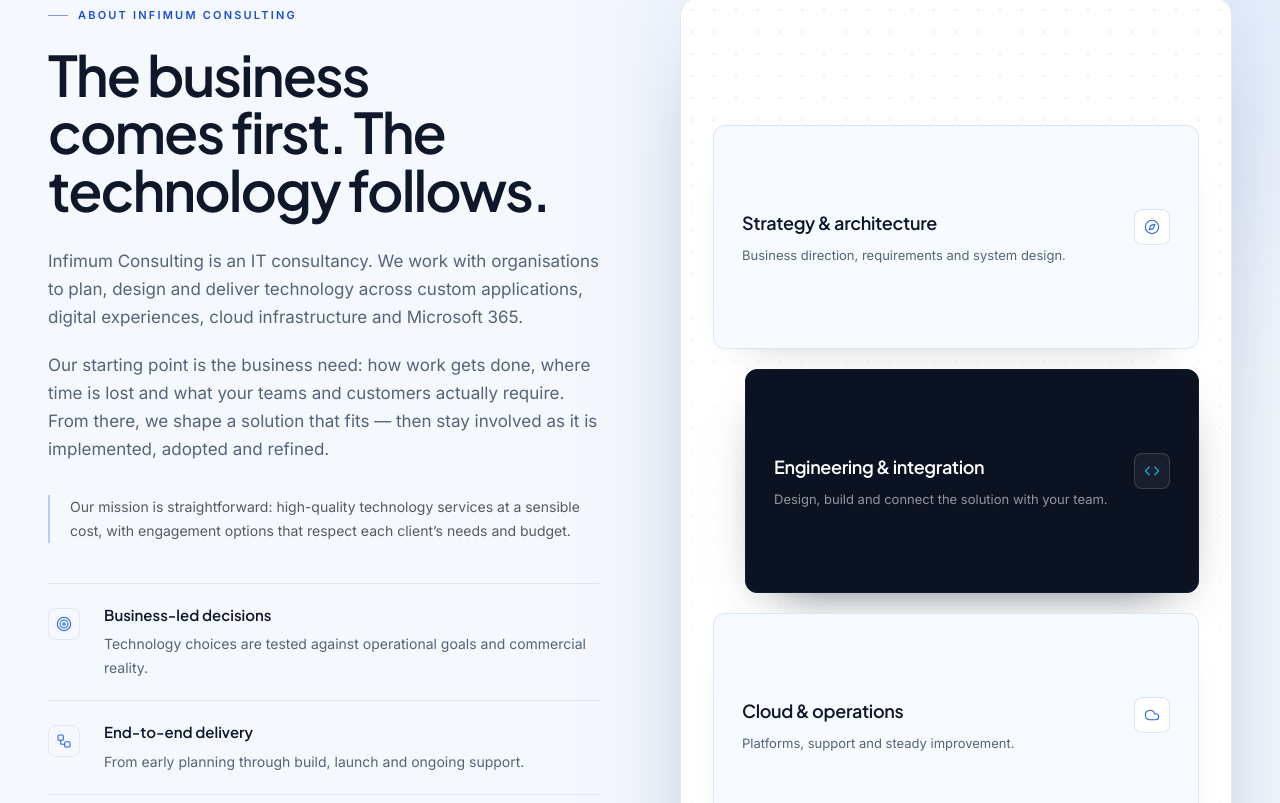
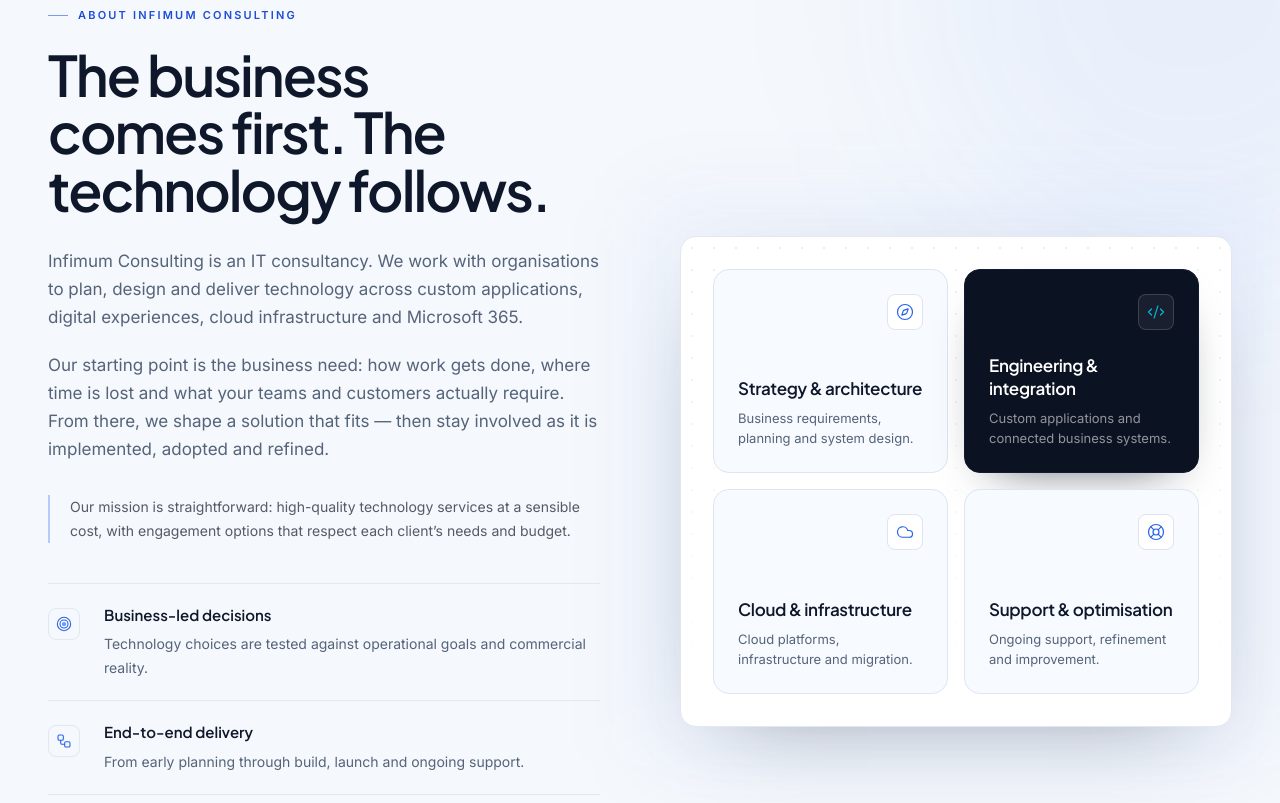
Before and after one commit to Alaric-Ventures/infimum-landing-page, a Next.js app: page / in a window 1280 px wide. Shown: the part 1097-1900 px from the top of the page. Built offline with nearby package versions, Linux system fonts and the light colour scheme; no server answers.

Commit message:
feat: update AboutSection component with improved descriptions and layout adjustments

```diff
--- a/src/components/sections/AboutSection.tsx
+++ b/src/components/sections/AboutSection.tsx
@@ -1,4 +1,4 @@
-import { Cloud, Code, Compass, SlidersHorizontal, Target, Workflow } from "lucide-react";
+import { Cloud, Code2, Compass, LifeBuoy, SlidersHorizontal, Target, Workflow } from "lucide-react";
 
 import { Reveal } from "@/components/ui/Reveal";
 import { cn } from "@/lib/utils";
@@ -27,20 +27,26 @@ const propositions = [
 const operatingLayers = [
   {
     title: "Strategy & architecture",
-    description: "Business direction, requirements and system design.",
+    description: "Business requirements, planning and system design.",
     icon: Compass,
     theme: "light" as const,
   },
   {
     title: "Engineering & integration",
-    description: "Design, build and connect the solution with your team.",
-    icon: Code,
+    description: "Custom applications and connected business systems.",
+    icon: Code2,
     theme: "dark" as const,
   },
   {
-    title: "Cloud & operations",
-    description: "Platforms, support and steady improvement.",
+    title: "Cloud & infrastructure",
+    description: "Cloud platforms, infrastructure and migration.",
     icon: Cloud,
+    theme: "light" as const,
+  },
+  {
+    title: "Support & optimisation",
+    description: "Ongoing support, refinement and improvement.",
+    icon: LifeBuoy,
     theme: "light" as const,
   },
 ];
@@ -135,21 +141,21 @@ export function AboutSection() {
             </Reveal>
           </div>
 
-          <div className="lg:col-span-6 xl:col-span-6 xl:col-start-7 xl:h-full">
-            <Reveal delay={0.1} y={24} className="xl:h-full">
-              <div className="relative xl:flex xl:h-full xl:flex-col">
+          <div className="lg:col-span-6 lg:self-center xl:col-span-6 xl:col-start-7">
+            <Reveal delay={0.1} y={24}>
+              <div className="relative">
                 <div
                   className="pointer-events-none absolute -inset-6 rounded-[2rem] bg-brand/[0.05] blur-2xl lg:-inset-10"
                   aria-hidden="true"
                 />
-                <div className="relative overflow-hidden rounded-2xl border border-line bg-white shadow-[0_30px_90px_-50px_rgba(15,23,42,0.45)] xl:flex xl:flex-1 xl:flex-col">
-                  <div className="relative p-6 sm:p-8 xl:flex xl:flex-1 xl:flex-col">
+                <div className="relative overflow-hidden rounded-2xl border border-line bg-white shadow-[0_30px_90px_-50px_rgba(15,23,42,0.45)]">
+                  <div className="relative p-6 sm:p-8">
                     <div
                       className="pointer-events-none absolute inset-0 dot-grid opacity-60 [mask-image:linear-gradient(to_bottom,black,transparent)]"
                       aria-hidden="true"
                     />
 
-                    <div className="relative grid gap-3 sm:gap-4 lg:auto-rows-fr lg:gap-5 xl:auto-rows-auto xl:flex-1 xl:content-center">
+                    <div className="relative grid grid-cols-1 gap-4 sm:grid-cols-2 sm:auto-rows-fr">
                       {operatingLayers.map((layer) => {
                         const Icon = layer.icon;
                         const isDark = layer.theme === "dark";
@@ -157,31 +163,13 @@ export function AboutSection() {
                           <div
                             key={layer.title}
                             className={cn(
-                              "relative flex flex-col justify-center rounded-xl border py-5 transition-transform duration-300 sm:py-6 lg:min-h-[14rem] lg:py-8",
+                              "relative flex flex-col justify-between gap-6 rounded-2xl border p-5 transition-transform duration-300 sm:min-h-[12rem] sm:p-6",
                               isDark
-                                ? "border-deep bg-midnight px-5 text-white shadow-[0_20px_50px_-30px_rgba(11,18,33,0.8)] sm:ml-8 sm:px-7"
-                                : "card-surface px-5 shadow-[0_18px_40px_-32px_rgba(15,23,42,0.35)] hover:-translate-y-0.5 sm:px-7",
+                                ? "border-deep bg-midnight text-white shadow-[0_20px_50px_-30px_rgba(11,18,33,0.8)]"
+                                : "card-surface hover:-translate-y-0.5",
                             )}
                           >
-                            <div className="flex items-start justify-between gap-6">
-                              <div>
-                                <h3
-                                  className={cn(
-                                    "font-display text-lg font-semibold tracking-[-0.02em]",
-                                    isDark ? "text-white" : "text-ink",
-                                  )}
-                                >
-                                  {layer.title}
-                                </h3>
-                                <p
-                                  className={cn(
-                                    "mt-2 max-w-[26rem] text-[13px] leading-5",
-                                    isDark ? "text-white/55" : "text-muted",
-                                  )}
-                                >
-                                  {layer.description}
-                                </p>
-                              </div>
+                            <div className="flex justify-end">
                               <span
                                 className={cn(
                                   "flex size-9 shrink-0 items-center justify-center rounded-lg border",
@@ -191,8 +179,27 @@ export function AboutSection() {
                                 )}
                                 aria-hidden="true"
                               >
-                                <Icon className="size-4" />
+                                <Icon className="size-[18px]" />
                               </span>
+                            </div>
+
+                            <div>
+                              <h3
+                                className={cn(
+                                  "font-display text-[17px] font-semibold leading-snug tracking-[-0.02em]",
+                                  isDark ? "text-white" : "text-ink",
+                                )}
+                              >
+                                {layer.title}
+                              </h3>
+                              <p
+                                className={cn(
+                                  "mt-2 text-[13px] leading-5",
+                                  isDark ? "text-white/55" : "text-muted",
+                                )}
+                              >
+                                {layer.description}
+                              </p>
                             </div>
                           </div>
                         );
```
